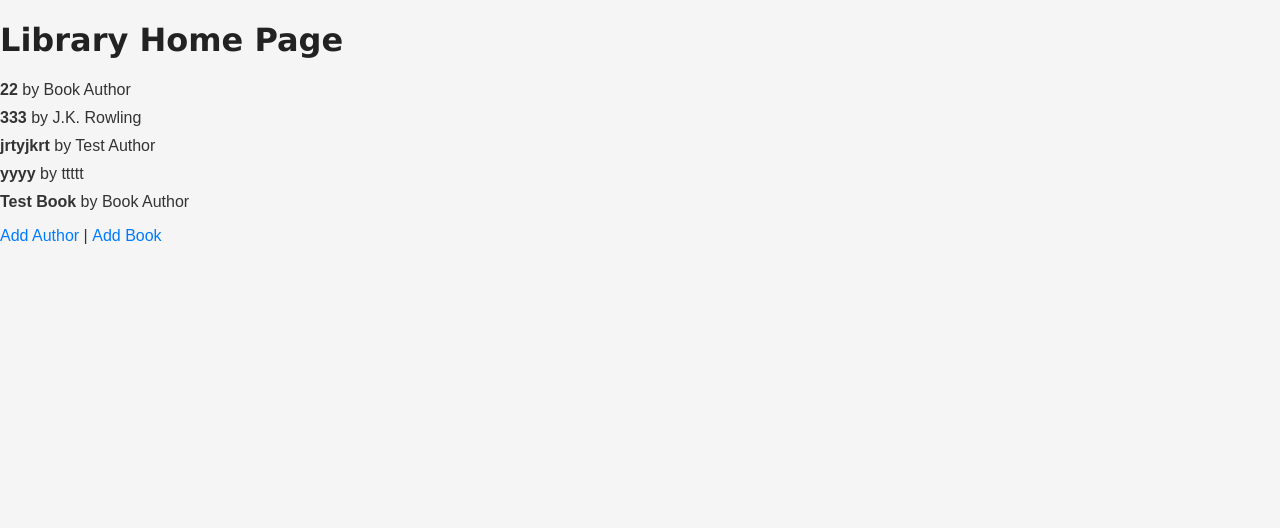
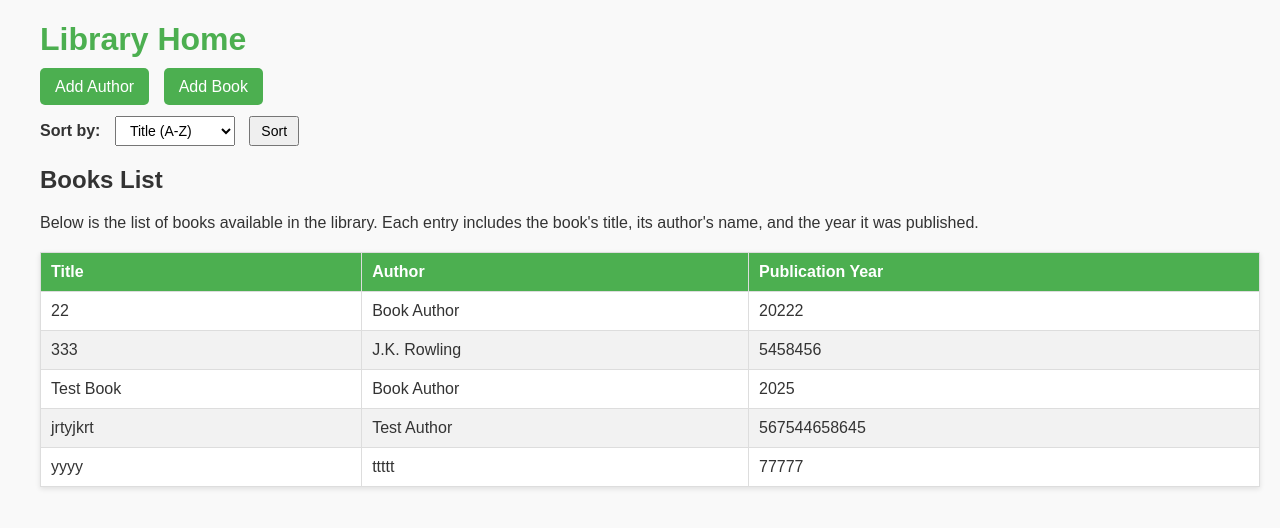
Before and after one commit to mi-ar-82/Book-Alchemy, a Flask app: page / in a window 1280 px wide. Shown: the top 528 px of the page. Run offline with Flask 3, Linux system fonts and the light colour scheme.

Commit message:
added sorting and redone home.html

```diff
--- a/app.py
+++ b/app.py
@@ -3,6 +3,7 @@ from flask_sqlalchemy import SQLAlchemy
 from data_models import db, Author, Book  # Import db, Author, and Book from data_models.py
 import os
 from datetime import datetime
+from sqlalchemy import asc, desc
 
 # Ensure 'data' directory exists
 os.makedirs('data', exist_ok=True)
@@ -30,9 +31,21 @@ db.init_app(app)
 # Home page route
 @app.route('/')
 def home():
-    # Query all books and their authors
-    books = Book.query.all()
-    # Pass data to the template
+    # Get the sorting parameter from the query string
+    sort_by = request.args.get('sort_by', 'title_asc')
+
+    # Determine sorting logic
+    if sort_by == 'title_asc':
+        books = Book.query.order_by(asc(Book.title)).all()
+    elif sort_by == 'title_desc':
+        books = Book.query.order_by(desc(Book.title)).all()
+    elif sort_by == 'author_asc':
+        books = Book.query.join(Author).order_by(asc(Author.name)).all()
+    elif sort_by == 'author_desc':
+        books = Book.query.join(Author).order_by(desc(Author.name)).all()
+    else:
+        books = Book.query.all()  # Default case
+
     return render_template('home.html', books=books)
 
 # Route to add an author
--- a/templates/home.html
+++ b/templates/home.html
@@ -4,35 +4,128 @@
     <meta charset="UTF-8">
     <meta name="viewport" content="width=device-width, initial-scale=1.0">
     <title>Library Home</title>
-    <link rel="stylesheet" href="{{ url_for('static', filename='styles.css') }}">
+    <style>
+        body {
+            font-family: Arial, sans-serif;
+            margin: 20px;
+            background-color: #f9f9f9;
+            color: #333;
+        }
+        .container {
+            padding-left: 20px;
+        }
+        h1 {
+            color: #4CAF50;
+            margin-bottom: 20px;
+        }
+        .actions {
+            margin-bottom: 20px;
+        }
+        .actions a {
+            text-decoration: none;
+            color: white;
+            background-color: #4CAF50;
+            padding: 10px 15px;
+            border-radius: 5px;
+            margin-right: 10px;
+        }
+        form {
+            margin-bottom: 20px;
+        }
+        form label {
+            font-weight: bold;
+        }
+        select, button {
+            padding: 5px 10px;
+            margin-left: 10px;
+            font-size: 14px;
+        }
+        table {
+            width: 100%;
+            border-collapse: collapse;
+            margin-top: 20px;
+            background-color: #fff;
+            box-shadow: 0 2px 5px rgba(0, 0, 0, 0.1);
+        }
+        table, th, td {
+            border: 1px solid #ddd;
+        }
+        th, td {
+            padding: 10px;
+            text-align: left;
+        }
+        th {
+            background-color: #4CAF50;
+            color: white;
+        }
+        tr:nth-child(even) {
+            background-color: #f2f2f2;
+        }
+        .no-books {
+            margin-top: 20px;
+            font-style: italic;
+            color: #666;
+        }
+    </style>
 </head>
 <body>
-    <h1>Library Home Page</h1>
+    <div class="container">
+        <h1>Library Home</h1>
 
-    <!-- Display flash messages -->
+        <!-- Flash Messages -->
         {% with messages = get_flashed_messages(with_categories=true) %}
           {% if messages %}
-        <ul>
               {% for category, message in messages %}
-            <li style="color: {% if category == 'error' %}red{% else %}green{% endif %};">
-              {{ message }}
-            </li>
+                  <p class="{{ category }}">{{ message }}</p>
               {% endfor %}
-        </ul>
           {% endif %}
         {% endwith %}
 
-    <!-- Book List -->
-    <ul>
+        <!-- Action Buttons -->
+        <div class="actions">
+          <a href="/add_author">Add Author</a>
+          <a href="/add_book">Add Book</a>
+        </div>
+
+        <!-- Sorting Form -->
+        <form method="GET" action="/">
+            <label for="sort_by">Sort by:</label>
+            <select name="sort_by" id="sort_by">
+                <option value="title_asc">Title (A-Z)</option>
+                <option value="title_desc">Title (Z-A)</option>
+                <option value="author_asc">Author (A-Z)</option>
+                <option value="author_desc">Author (Z-A)</option>
+            </select>
+            <button type="submit">Sort</button>
+        </form>
+
+        <!-- Books List Header -->
+        <h2>Books List</h2>
+        <p>Below is the list of books available in the library. Each entry includes the book's title, its author's name, and the year it was published.</p>
+
+        <!-- Books Table -->
         {% if books %}
+          <table>
+              <thead>
+                  <tr>
+                      <th>Title</th>
+                      <th>Author</th>
+                      <th>Publication Year</th>
+                  </tr>
+              </thead>
+              <tbody>
                   {% for book in books %}
-                <li><strong>{{ book.title }}</strong> by {{ book.author.name }}</li>
+                  <tr>
+                      <td>{{ book.title }}</td>
+                      <td>{{ book.author.name }}</td>
+                      <td>{{ book.publication_year }}</td>
+                  </tr>
                   {% endfor %}
+              </tbody>
+          </table>
         {% else %}
-            <p>No books found in the library. Add some books!</p>
+          <p class="no-books">No books found in the library. Add some books!</p>
         {% endif %}
-    </ul>
-
-    <a href="/add_author">Add Author</a> | <a href="/add_book">Add Book</a>
+    </div>
 </body>
 </html>
```
Also changed, not shown: data/library.sqlite. Lines whose indentation alone changed are shown as unchanged.
